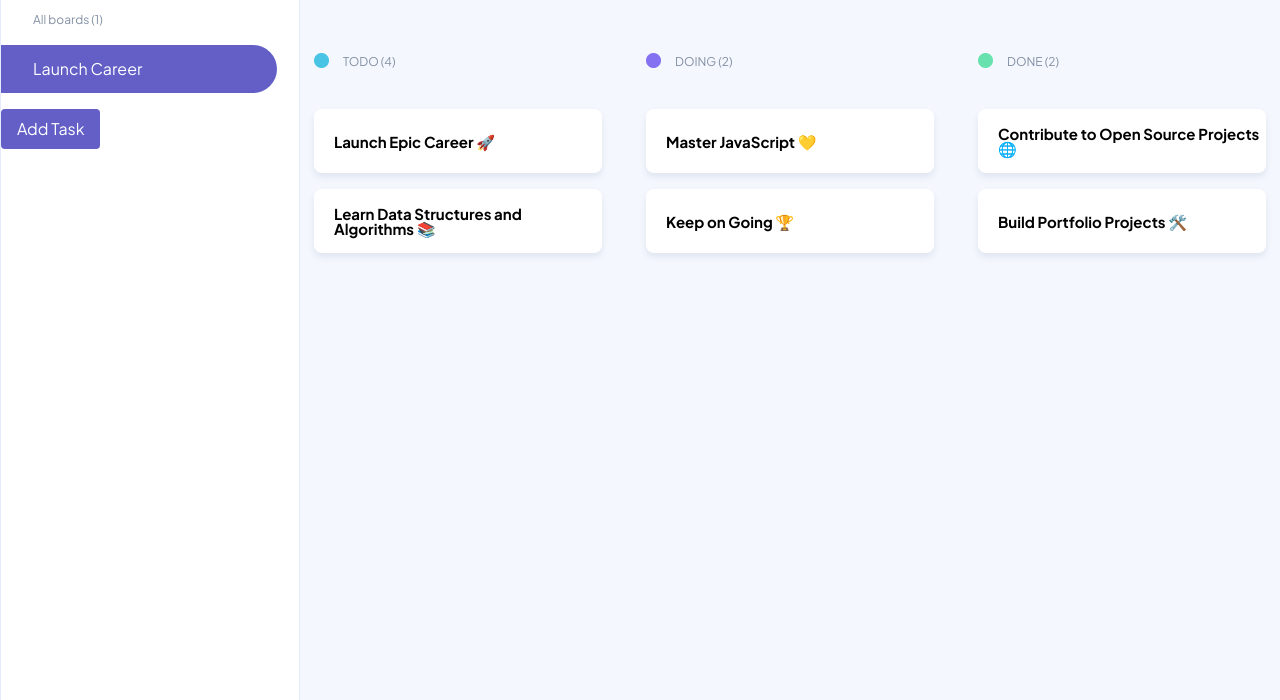
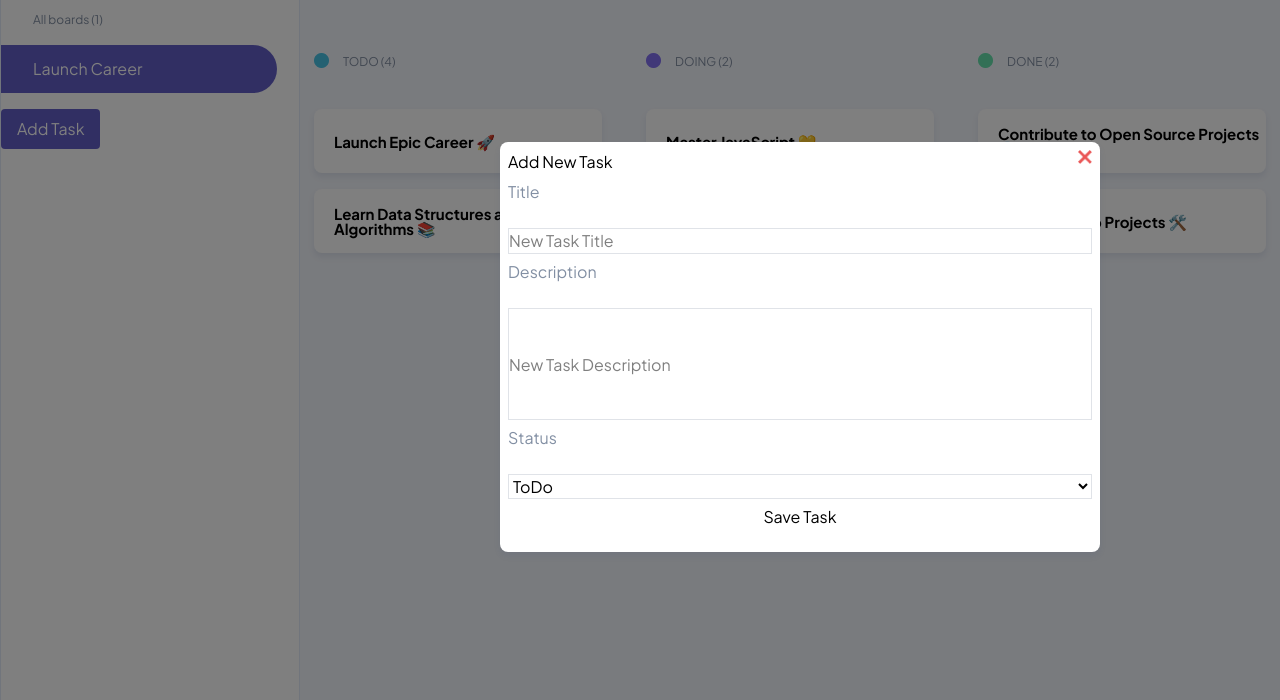
Before and after one commit to MarkSchae/MARSCH25097_PTO2501_GroupA_MarkSchaefer_JSL05, a website with bundled scripts: page src/index.html in a window 1280 px wide. Both pictures are taken after a click on the button "Add Task". Shown: the part 100-800 px from the top of the page. Built offline with nearby package versions, Linux system fonts and the light colour scheme.

Commit message:
Added the initial setup for adding new tasks.

```diff
--- /dev/null
+++ b/src/add-task.js
@@ -0,0 +1,59 @@
+// Need to get the add new task button element and trigger the add task modal when clicked
+
+// Display the add task modal which is hidden until the 'add task' button is clicked
+function addTaskModal () {
+  // Delete existing button elements
+  const existingButton = document.getElementById('btn-save-new-task');
+  if(existingButton) {
+    existingButton.remove();
+  }
+  // Display the modal and set up the events/functions for saving the new task
+  const button = document.createElement('button');
+  button.id = 'btn-save-new-task';
+  button.innerHTML = 'Save Task';
+  button.className = 'click-hover';
+  button.addEventListener('click', () => saveNewTask(task, taskDiv));
+  const taskModal = document.getElementById('add-task-modal');
+  taskModal.appendChild(button);
+  const overlay = document.getElementById('backdrop');
+  if (taskModal.classList.contains('hidden')) {
+    taskModal.classList.remove('hidden');
+    taskModal.classList.add('detailed-card-styling');
+    overlay.classList.remove('hidden');
+  }
+};
+
+document.getElementById('btn-add-task').addEventListener('click', addTaskModal);
+// Add new task to the initialTasks array and re-save the array into local storage
+
+// Get the new task from the user inputs
+function saveNewTask () {
+  // Create new task and save to local storage
+
+  // Get the new tasks inputs from the user
+
+  // Save the new task into the initialTasks array
+
+  // Update the local storage array of the initialTasks
+    // Get the array from local storage
+    // Push the new task to the array
+    // Save the new array back to local storage
+}
+
+
+
+
+// Use as example of saving the new task
+function saveChanges (task, taskDiv) {
+  task.title = document.getElementById('edit-title').value;
+  task.description = document.getElementById('edit-description').value;
+  task.status = document.getElementById('edit-task-status').value;
+  taskDiv.innerHTML = task.title;
+  if (task.status.toLowerCase() === 'todo') {
+    toDoColumn.appendChild(taskDiv);
+  } else if (task.status.toLowerCase() === 'done') {
+    doneColumn.appendChild(taskDiv);
+  } else if (task.status.toLowerCase() === 'doing') {
+    doingColumn.appendChild(taskDiv);
+  }
+};
--- a/src/detailed-view.js
+++ b/src/detailed-view.js
@@ -31,12 +31,16 @@ function detailedTasksView (task, taskDiv) {
   }
 };
 
+// Might need to moduralize the exit button function
 // The function to return the page to normal when exiting the detailed view
 function exitTasksView () {
   const detailedTaskCard = document.getElementById('detailed-task-card');
+  const taskModal = document.getElementById('add-task-modal');
   const overlay = document.getElementById('backdrop');
   detailedTaskCard.classList.add('hidden');
+  taskModal.classList.add('hidden');
   detailedTaskCard.classList.remove('detailed-card-styling');
+  taskModal.classList.remove('detailed-card-styling');
   overlay.classList.add('hidden');
 };
 
--- a/src/index.html
+++ b/src/index.html
@@ -31,6 +31,30 @@
      </header>
 
      <main class="grid grid-cols-1 gap-4 relative sm:grid-cols-3 sm:grid-rows-[97px_1fr]">
+
+        <!-- Elements for the add task modal view of the tasks -->
+        <div id="add-task-modal" class="hidden absolute z-50 top-[20px] left-[12px] sm:top-[242px] sm:left-[200px]">
+            <div class="flex justify-between">
+                <h6>Add New Task</h6>
+                <img class="w-3.5 h-3.5" id="exit-button" src="/images/exit.png" alt="Red Exit Button">
+            </div>
+            <div class="flex flex-col gap-6">
+                <label class="label-color" for="add-title">Title</label>
+                <input class="input-border" id="add-title" type="text" placeholder="New Task Title">
+            </div>
+            <div class="flex flex-col gap-6">
+                <label class="label-color" for="add-description">Description</label>
+                <input class="input-border h-[112px]" id="add-description" type="text" placeholder="New Task Description">
+            </div>
+            <div class="flex flex-col gap-6">
+                <label class="label-color" for="add-task-status">Status</label>
+                <select class="input-border" name="add-task-status" id="add-task-status">
+                    <option value="todo">ToDo</option>
+                    <option value="done">Done</option>
+                    <option value="doing">Doing</option>
+                </select>
+            </div>
+        </div>
 
         <!-- Elements for the detailed view of the tasks -->
         <div id="detailed-task-card" class="hidden absolute z-50 top-[20px] left-[12px] sm:top-[242px] sm:left-[200px]">
--- a/src/index.js
+++ b/src/index.js
@@ -1,2 +1,3 @@
 // Generate the tasks cards and implement a edit function in which we update the object based on user input
 import './tasks.js';
+import './add-task.js';
--- a/src/notes.txt
+++ b/src/notes.txt
@@ -35,3 +35,5 @@ Modular js files:
     saving edits
     closing the detailed view
     dynamically creating the html elements in the DOM for the task objects
+
+Modular js - get the html elements once, save into a variable and export import where it needs to be used more than once
```
